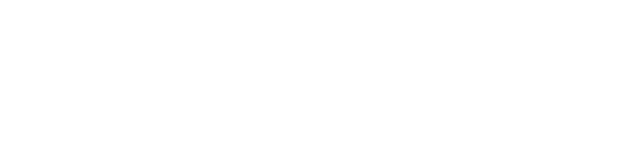
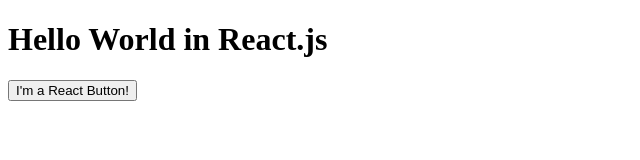
Before and after one commit to wsu-cpts489-fa20/code-ch12-start, a plain HTML site: page index.html in a window 1280 px wide. Shown: the whole page, without its empty margins (0-640 px from the left). Drawn offline with nearby package versions, Linux system fonts and the light colour scheme.

Commit message:
filled in script3.js

```diff
--- a/index.html
+++ b/index.html
@@ -10,9 +10,10 @@
   </head>
   <body>
     <div id="root"></div>
+    <div id="root2"></div>
     <script src="https://unpkg.com/react@16/umd/react.development.js" crossorigin></script>
     <script src="https://unpkg.com/react-dom@16/umd/react-dom.development.js" crossorigin></script>
     <script src="https://unpkg.com/babel-standalone@6/babel.min.js"></script>
-    <script src="/scripts/script2.js" type="text/babel"></script>
+    <script src="js/script3.js" type="text/babel"></script>
 </body>
 </html>
--- a/js/script3.js
+++ b/js/script3.js
@@ -0,0 +1,10 @@
+const Header = () => {
+    return <h1>Hello World in React.js</h1>
+}
+
+const Button = () => {
+    return <button>I'm a React Button!</button>
+}
+
+ReactDOM.render(<Header />, document.getElementById('root'));
+ReactDOM.render(<Button />, document.getElementById('root2'));
```
